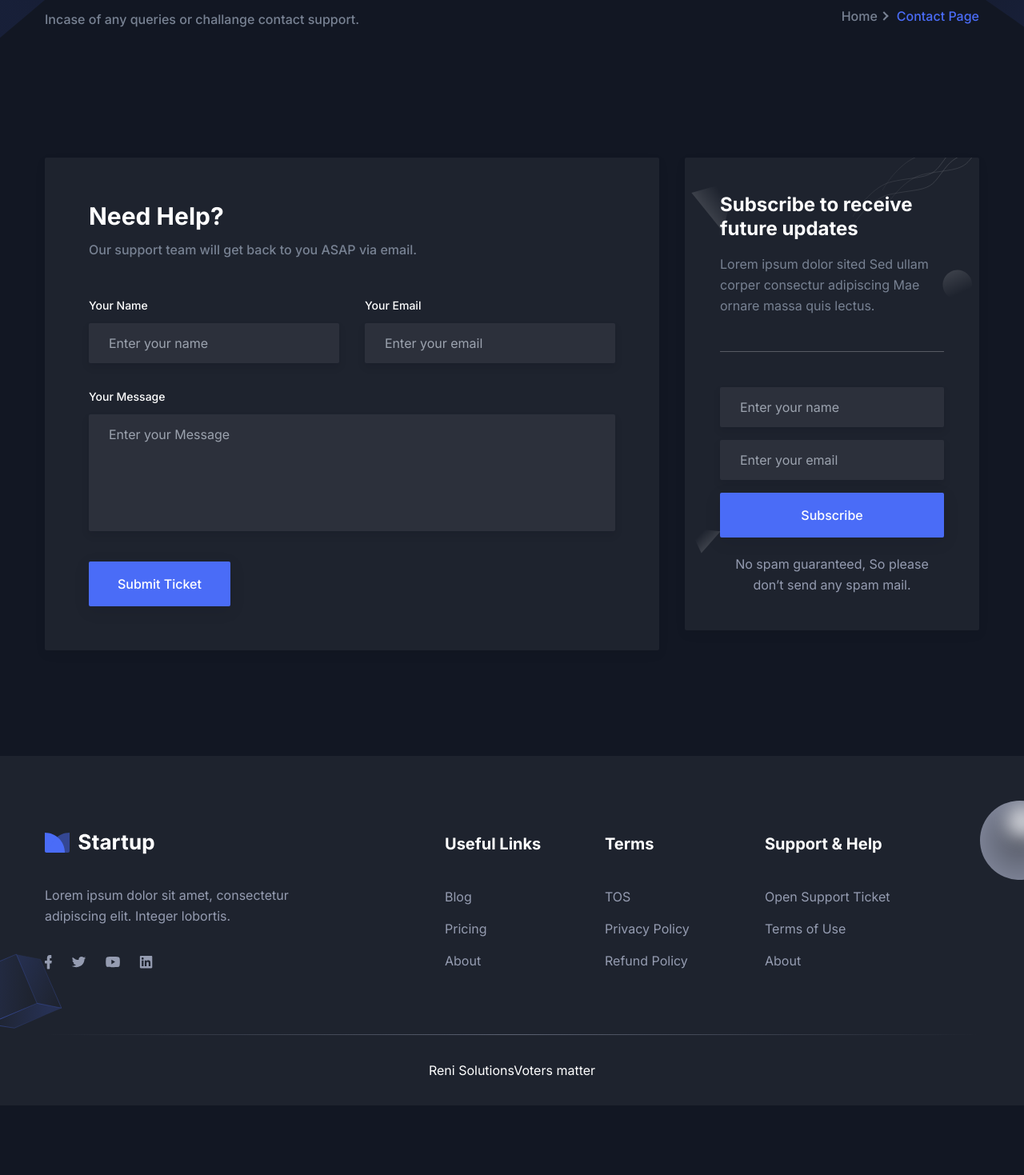
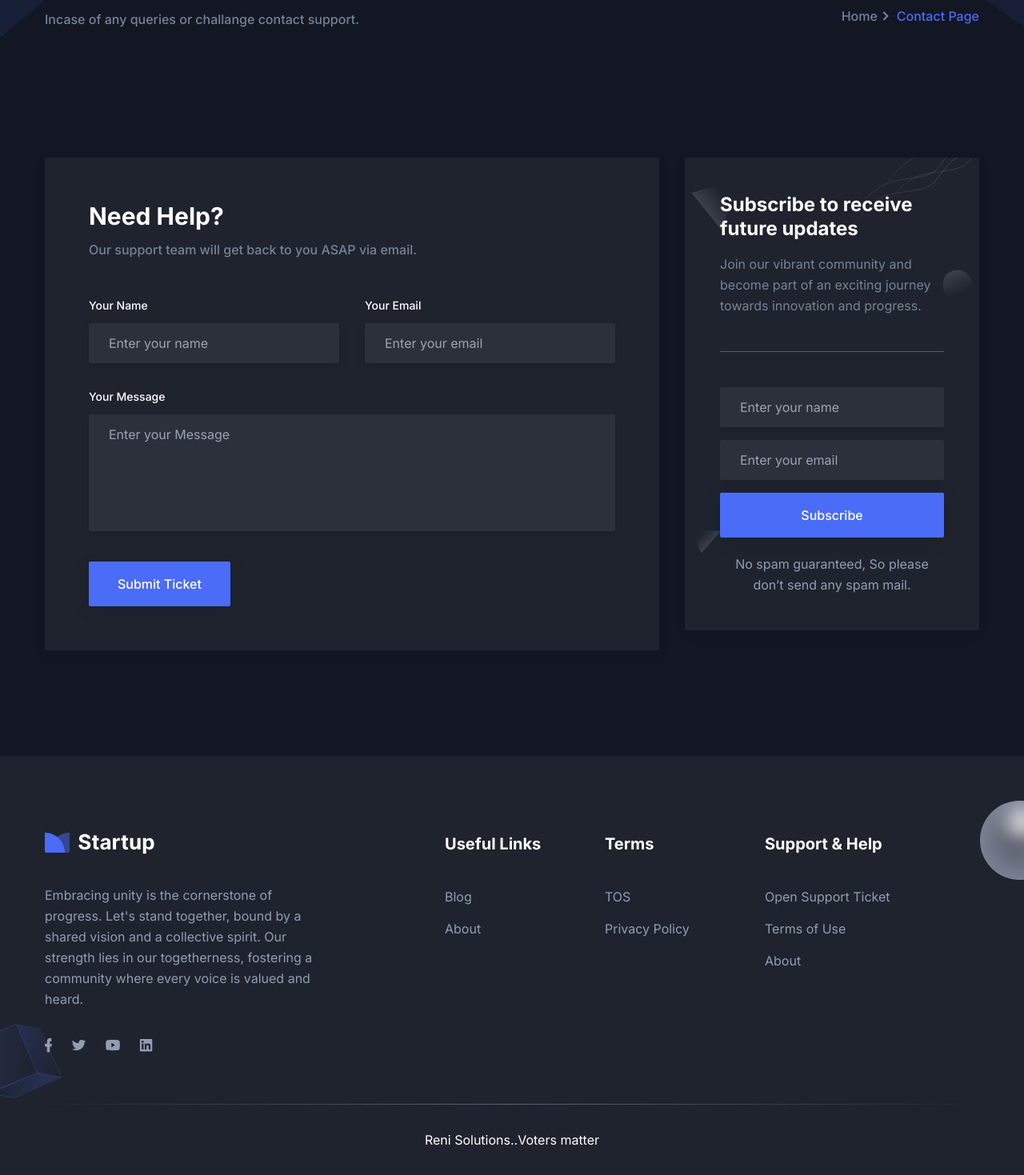
Before and after one commit to nicco99/RENI-Solutions, a Next.js app: page /contact in a window 1280 px wide. Shown: the part 195-1664 px from the top of the page at 80% size. Before the commit the page ends 1577 px from the top, so only its background shows below. Built offline with nearby package versions, Linux system fonts and the light colour scheme.

Commit message:
done with changes

```diff
--- a/app/about/page.tsx
+++ b/app/about/page.tsx
@@ -15,7 +15,7 @@ const AboutPage = () => {
     <>
       <Breadcrumb
         pageName="About Page"
-        description="Lorem ipsum dolor sit amet, consectetur adipiscing elit. In varius eros eget sapien consectetur ultrices. Ut quis dapibus libero."
+        description="Reni Solutions is dedicated to bring change to the community. Founded on the principles of empowering youths, our initiative aims to bring youths together and embrace Voters matter."
       />
       <AboutSectionOne />
       <AboutSectionTwo />
--- a/components/Contact/NewsLatterBox.tsx
+++ b/components/Contact/NewsLatterBox.tsx
@@ -7,35 +7,35 @@ const NewsLatterBox = () => {
 
   return (
     <div
-      className="wow fadeInUp shadow-three dark:bg-gray-dark relative z-10 rounded-sm bg-white p-8 sm:p-11 lg:p-8 xl:p-11"
+      className="wow fadeInUp relative z-10 rounded-sm bg-white p-8 shadow-three dark:bg-gray-dark sm:p-11 lg:p-8 xl:p-11"
       data-wow-delay=".2s"
     >
       <h3 className="mb-4 text-2xl font-bold leading-tight text-black dark:text-white">
         Subscribe to receive future updates
       </h3>
       <p className="mb-11 border-b border-body-color border-opacity-25 pb-11 text-base leading-relaxed text-body-color dark:border-white dark:border-opacity-25">
-        Lorem ipsum dolor sited Sed ullam corper consectur adipiscing Mae ornare
-        massa quis lectus.
+        Join our vibrant community and become part of an exciting journey
+        towards innovation and progress.
       </p>
       <div>
         <input
           type="text"
           name="name"
           placeholder="Enter your name"
-          className="border-stroke dark:text-body-color-dark dark:shadow-two mb-4 w-full rounded-sm border bg-[#f8f8f8] px-6 py-3 text-base text-body-color outline-none focus:border-primary dark:border-transparent dark:bg-[#2C303B] dark:focus:border-primary dark:focus:shadow-none"
+          className="mb-4 w-full rounded-sm border border-stroke bg-[#f8f8f8] px-6 py-3 text-base text-body-color outline-none focus:border-primary dark:border-transparent dark:bg-[#2C303B] dark:text-body-color-dark dark:shadow-two dark:focus:border-primary dark:focus:shadow-none"
         />
         <input
           type="email"
           name="email"
           placeholder="Enter your email"
-          className="border-stroke dark:text-body-color-dark dark:shadow-two mb-4 w-full rounded-sm border bg-[#f8f8f8] px-6 py-3 text-base text-body-color outline-none focus:border-primary dark:border-transparent dark:bg-[#2C303B] dark:focus:border-primary dark:focus:shadow-none"
+          className="mb-4 w-full rounded-sm border border-stroke bg-[#f8f8f8] px-6 py-3 text-base text-body-color outline-none focus:border-primary dark:border-transparent dark:bg-[#2C303B] dark:text-body-color-dark dark:shadow-two dark:focus:border-primary dark:focus:shadow-none"
         />
         <input
           type="submit"
           value="Subscribe"
-          className="shadow-submit dark:shadow-submit-dark mb-5 flex w-full cursor-pointer items-center justify-center rounded-sm bg-primary px-9 py-4 text-base font-medium text-white duration-300 hover:bg-primary/90"
+          className="mb-5 flex w-full cursor-pointer items-center justify-center rounded-sm bg-primary px-9 py-4 text-base font-medium text-white shadow-submit duration-300 hover:bg-primary/90 dark:shadow-submit-dark"
         />
-        <p className="dark:text-body-color-dark text-center text-base leading-relaxed text-body-color">
+        <p className="text-center text-base leading-relaxed text-body-color dark:text-body-color-dark">
           No spam guaranteed, So please don’t send any spam mail.
         </p>
       </div>
--- a/components/Footer/index.tsx
+++ b/components/Footer/index.tsx
@@ -30,8 +30,10 @@ const Footer = () => {
                   />
                 </Link>
                 <p className="mb-9 text-base leading-relaxed text-body-color dark:text-body-color-dark">
-                  Lorem ipsum dolor sit amet, consectetur adipiscing elit.
-                  Integer lobortis.
+                  Embracing unity is the cornerstone of progress. Let's stand
+                  together, bound by a shared vision and a collective spirit.
+                  Our strength lies in our togetherness, fostering a community
+                  where every voice is valued and heard.
                 </p>
                 <div className="flex items-center">
                   <a
@@ -102,20 +104,13 @@ const Footer = () => {
                 <ul>
                   <li>
                     <a
-                      href="/blogs"
+                      href="/blog"
                       className="mb-4 inline-block text-base text-body-color duration-300 hover:text-primary dark:text-body-color-dark dark:hover:text-primary"
                     >
                       Blog
                     </a>
                   </li>
-                  <li>
-                    <a
-                      href="/pricing"
-                      className="mb-4 inline-block text-base text-body-color duration-300 hover:text-primary dark:text-body-color-dark dark:hover:text-primary"
-                    >
-                      Pricing
-                    </a>
-                  </li>
+
                   <li>
                     <a
                       href="/about"
@@ -148,14 +143,6 @@ const Footer = () => {
                       className="mb-4 inline-block text-base text-body-color duration-300 hover:text-primary dark:text-body-color-dark dark:hover:text-primary"
                     >
                       Privacy Policy
-                    </a>
-                  </li>
-                  <li>
-                    <a
-                      href="/"
-                      className="mb-4 inline-block text-base text-body-color duration-300 hover:text-primary dark:text-body-color-dark dark:hover:text-primary"
-                    >
-                      Refund Policy
                     </a>
                   </li>
                 </ul>
@@ -200,7 +187,7 @@ const Footer = () => {
           <div className="h-px w-full bg-gradient-to-r from-transparent via-[#D2D8E183] to-transparent dark:via-[#959CB183]"></div>
           <div className="py-8">
             <p className="text-center text-base text-body-color dark:text-white">
-              Reni Solutions
+              Reni Solutions..
               <a href="https://nextjstemplates.com" rel="nofollow noopener">
                 Voters matter
               </a>
```
